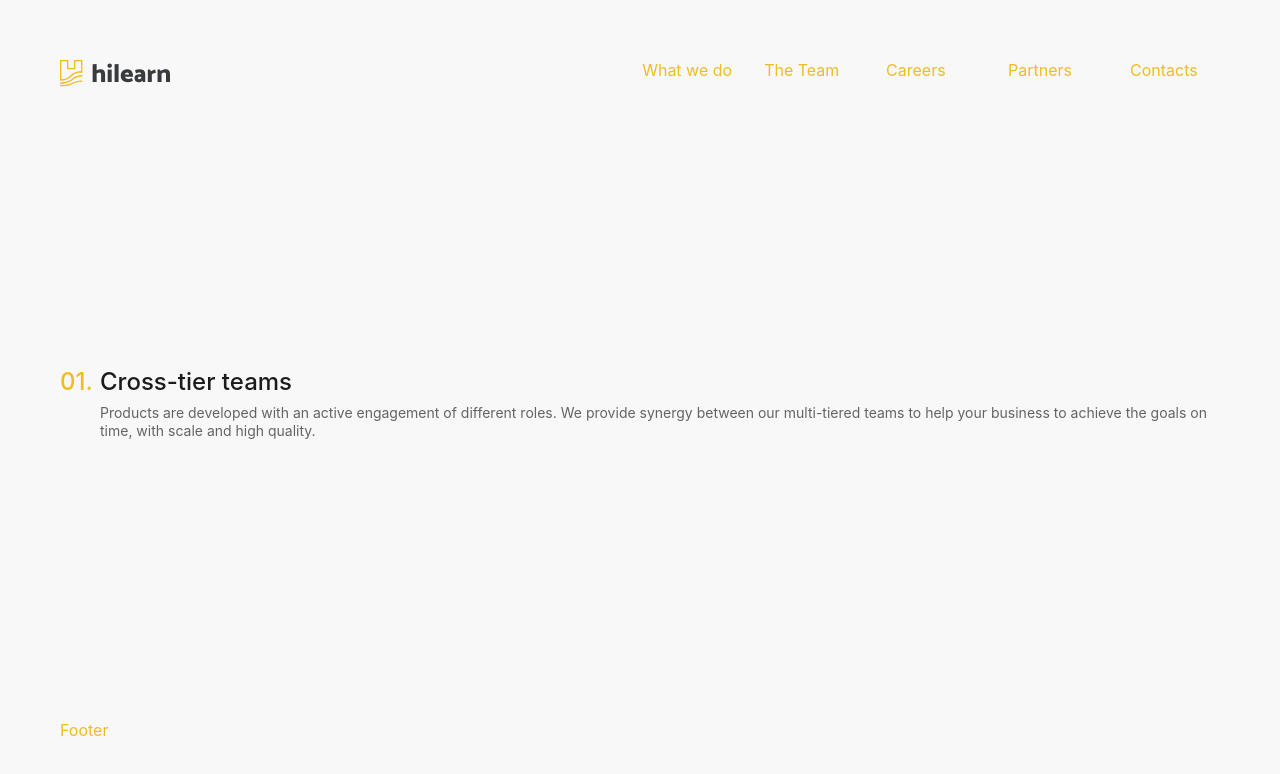
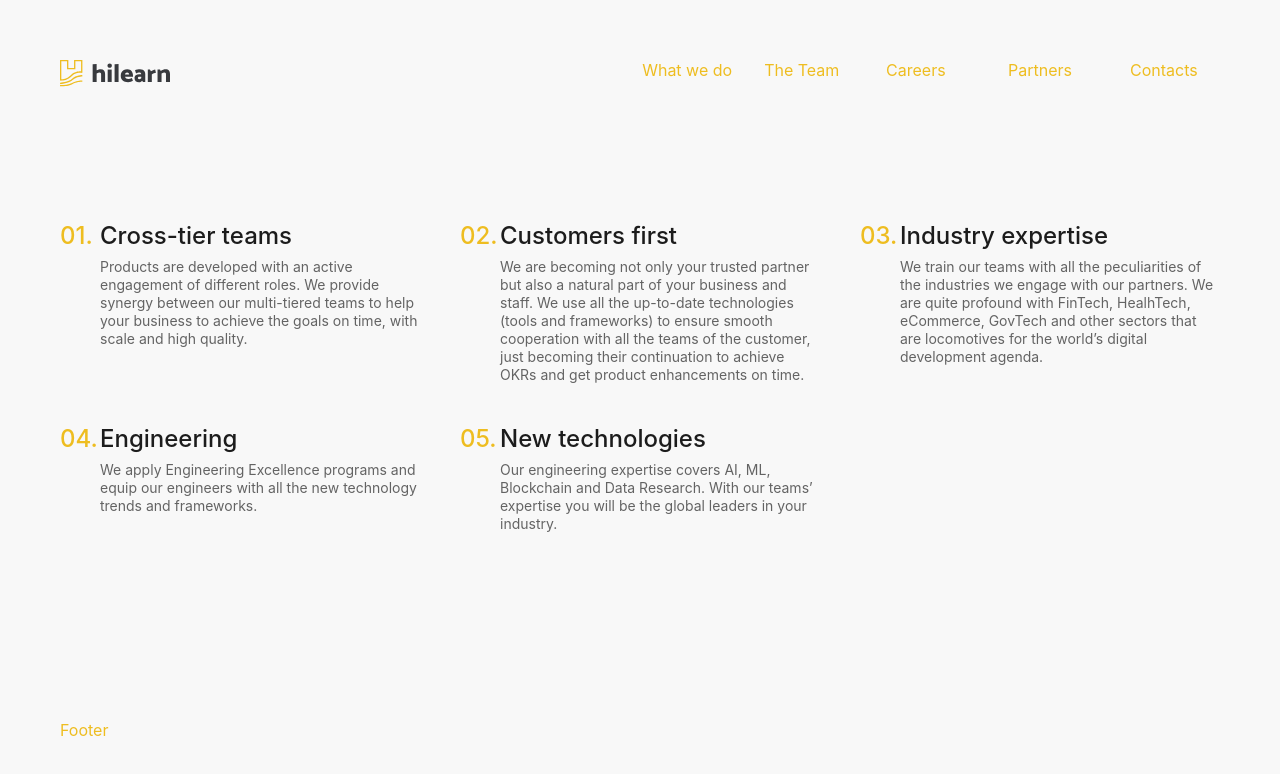
Before and after one commit to hilearn/website, a Next.js app: page / in a window 1280 px wide. Shown: the top 774 px of the page. Built offline with nearby package versions, Linux system fonts and the light colour scheme.

Commit message:
add advantages block

```diff
--- a/pages/index.tsx
+++ b/pages/index.tsx
@@ -1,6 +1,6 @@
 import React from "react";
 
-import Home from "../src/components/Home";
+import Home from "../src/components/Home/Home";
 
 const HomePage = () => {
   return (
--- a/src/components/Home.tsx
+++ /dev/null
@@ -1,24 +0,0 @@
-import styled from 'styled-components';
-
-import Advantage from './common/Advantage';
-
-const Container = styled.div`
-  display: flex;
-  justify-content: center;
-  align-items: center;
-  height: 100%;
-`;
-
-const Home = () => {
-  return (
-    <Container>
-      <Advantage
-        queue='01.'
-        title="Cross-tier teams"
-        description="Products are developed with an active engagement of different roles. We provide synergy between our multi-tiered teams to help your business to achieve the goals on time, with scale and high quality."
-      />
-    </Container>
-  );
-};
-
-export default Home;
--- /dev/null
+++ b/src/components/Home/Advantages.tsx
@@ -0,0 +1,36 @@
+import styled from "styled-components";
+import advantages from "../../utils/constants/advantages";
+import Advantage from "../common/Advantage";
+
+const Container = styled.div`
+  display: grid;
+  flex-wrap: wrap;
+  grid-template: repeat(5, 1fr) / 1fr;
+  grid-gap: 40px;
+  ${({ theme }) => (`
+    @media (min-width: ${theme.breakpoints.s}) {
+      grid-template: repeat(3, 1fr) / repeat(2, 1fr);
+    }
+
+    @media (min-width: ${theme.breakpoints.m}) {
+      grid-template: repeat(2, 1fr) / repeat(3, 1fr);
+    }
+  `)}
+`;
+
+const Advantages = () => {
+  return (
+    <Container>
+      {advantages.map((a, i) => (
+        <Advantage
+          key={a.title}
+          queue={`0${i + 1}.`}
+          title={a.title}
+          description={a.description}
+        />
+      ))}
+    </Container>
+  );
+};
+
+export default Advantages;
--- /dev/null
+++ b/src/components/Home/Home.tsx
@@ -0,0 +1,20 @@
+import styled from 'styled-components';
+
+import Advantages from './Advantages';
+
+const Container = styled.div`
+  display: flex;
+  justify-content: center;
+  align-items: center;
+  height: 100%;
+`;
+
+const Home = () => {
+  return (
+    <Container>
+      <Advantages />
+    </Container>
+  );
+};
+
+export default Home;
--- a/src/theme.ts
+++ b/src/theme.ts
@@ -8,8 +8,13 @@ const theme: DefaultTheme = {
     text: {
       primary: '#1C1C1C',
       secondary: 'rgba(0, 0, 0, 0.6);',
-    }
+    },
   },
+  breakpoints: {
+    s: '375px',
+    m: '768px',
+    l: '1600px',
+  }
 };
 
 export default theme;
--- /dev/null
+++ b/src/utils/constants/advantages.ts
@@ -0,0 +1,29 @@
+interface Advantage {
+  title: string;
+  description: string;
+}
+
+const advantages: Advantage[] = [
+  {
+    title: 'Cross-tier teams',
+    description: 'Products are developed with an active engagement of different roles. We provide synergy between our multi-tiered teams to help your business to achieve the goals on time, with scale and high quality.'
+  },
+  {
+    title: 'Customers first',
+    description: 'We are becoming not only your trusted partner but also a natural part of your business and staff. We use all the up-to-date technologies (tools and frameworks) to ensure smooth cooperation with all the teams of the customer, just becoming their continuation to achieve OKRs and get product enhancements on time.'
+  },
+  {
+    title: 'Industry expertise',
+    description: 'We train our teams with all the peculiarities of the industries we engage with our partners. We are quite profound with FinTech, HealhTech, eCommerce, GovTech and other sectors that are locomotives for the world’s digital development agenda.'
+  },
+  {
+    title: 'Engineering',
+    description: 'We apply Engineering Excellence programs and equip our engineers with all the new technology trends and frameworks.'
+  },
+  {
+    title: 'New technologies',
+    description: 'Our engineering expertise covers AI, ML, Blockchain and Data Research. With our teams’ expertise you will be the global leaders in your industry.'
+  }
+];
+
+export default advantages;
```
Also changed, not shown: styled.d.ts (+6 -1 lines).
